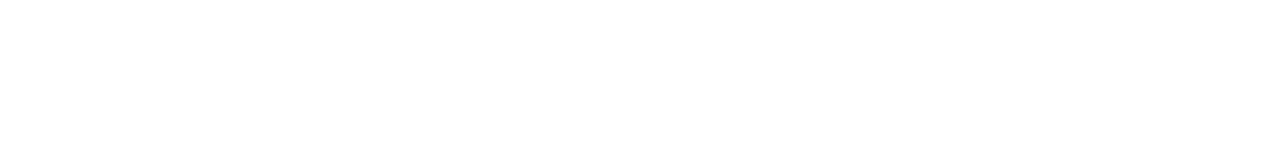
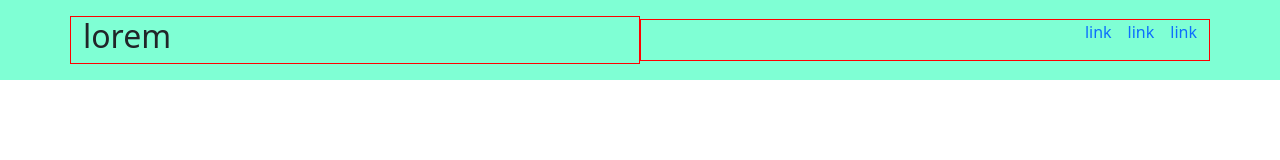
Before and after one commit to Angelop26/html-css-bootstrap-freelancer, a plain HTML site: page index.html in a window 1280 px wide. Drawn offline with nearby package versions, Linux system fonts and the light colour scheme.

Commit message:
add: header layout

```diff
--- a/css/style.css
+++ b/css/style.css
@@ -2,3 +2,29 @@
 img{
     width: 100%;
 }
+
+ul{
+    list-style-type: none;
+}
+
+a{
+    text-decoration: none;
+}
+/* HEADER */
+
+/* header */
+header{
+    height: 80px;
+    /* Debug */
+    background-color: aquamarine;
+}
+
+.col-6{
+    /* Debug */
+    border: 1px solid red;
+}
+
+/* Headermenu */
+.ms_menu-list li{
+    margin-left: 1rem;
+}
--- a/index.html
+++ b/index.html
@@ -14,7 +14,32 @@
 </head>
 <body>
     <!-- header -->
-    <header></header>
+    <header>
+        <div class="container h-100">
+            <div class="row h-100 align-items-center">
+                <div class="col-6">
+                    <h2>lorem</h2>
+                </div>
+                <div class="col-6">
+                    <!-- Headermenu -->
+                    <nav class="ms_menu-list d-none d-md-block">
+                        <ul class="d-flex justify-content-end">
+                            <li><a href="">link</a></li>
+                            <li><a href="">link</a></li>
+                            <li><a href="">link</a></li>
+                        </ul>
+                    </nav>
+                    <!-- Headermenu -->
+
+                    <!-- Hamburger -->
+                    <div class="hamburger-menu d-md-none">
+                        <button>hamburger</button>
+                    </div>
+                    <!-- /Hamburger -->
+                </div>
+            </div>
+        </div>
+    </header>
     <!-- /header -->
 
     <!-- main -->
```
Also changed, not shown: img/avatar.svg (added), img/cabin.png (added), img/cake.png (added), img/circus.png (added), img/game.png (added), img/safe.png (added), img/submarine.png (added).
